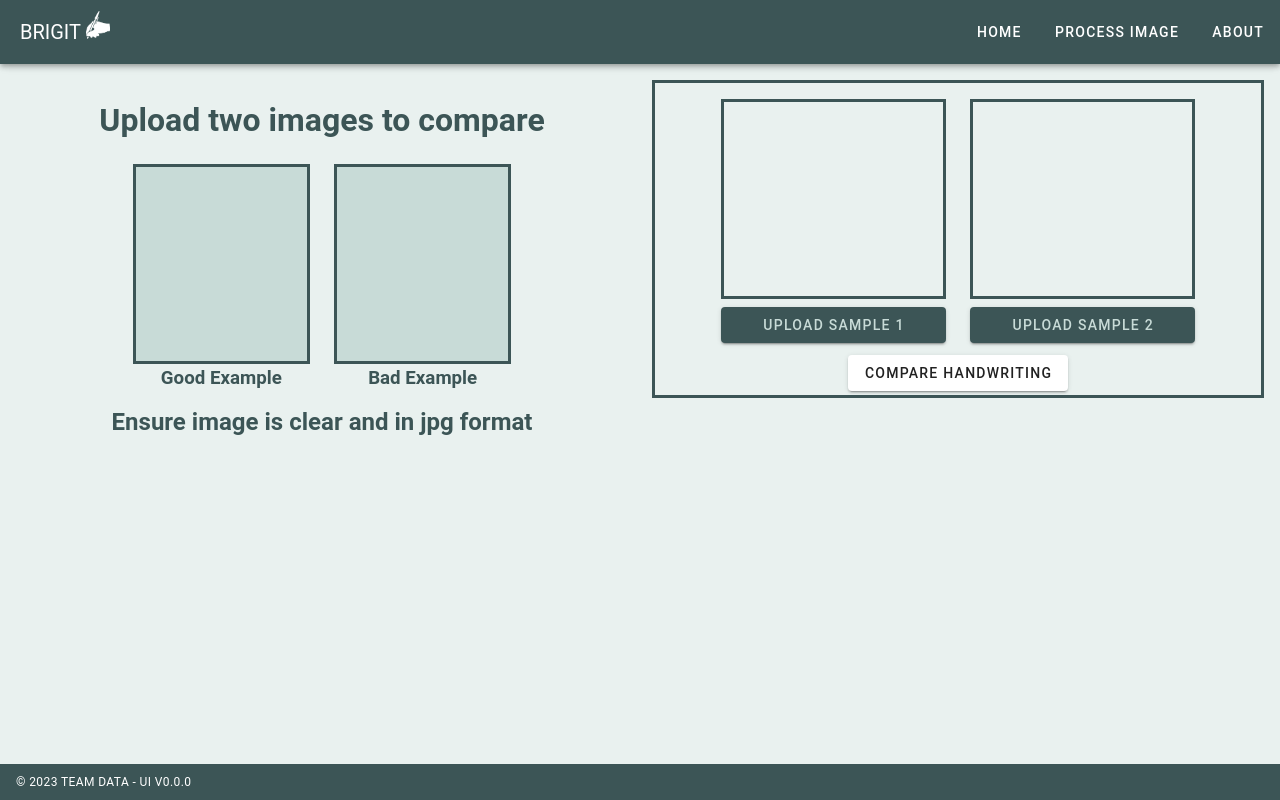
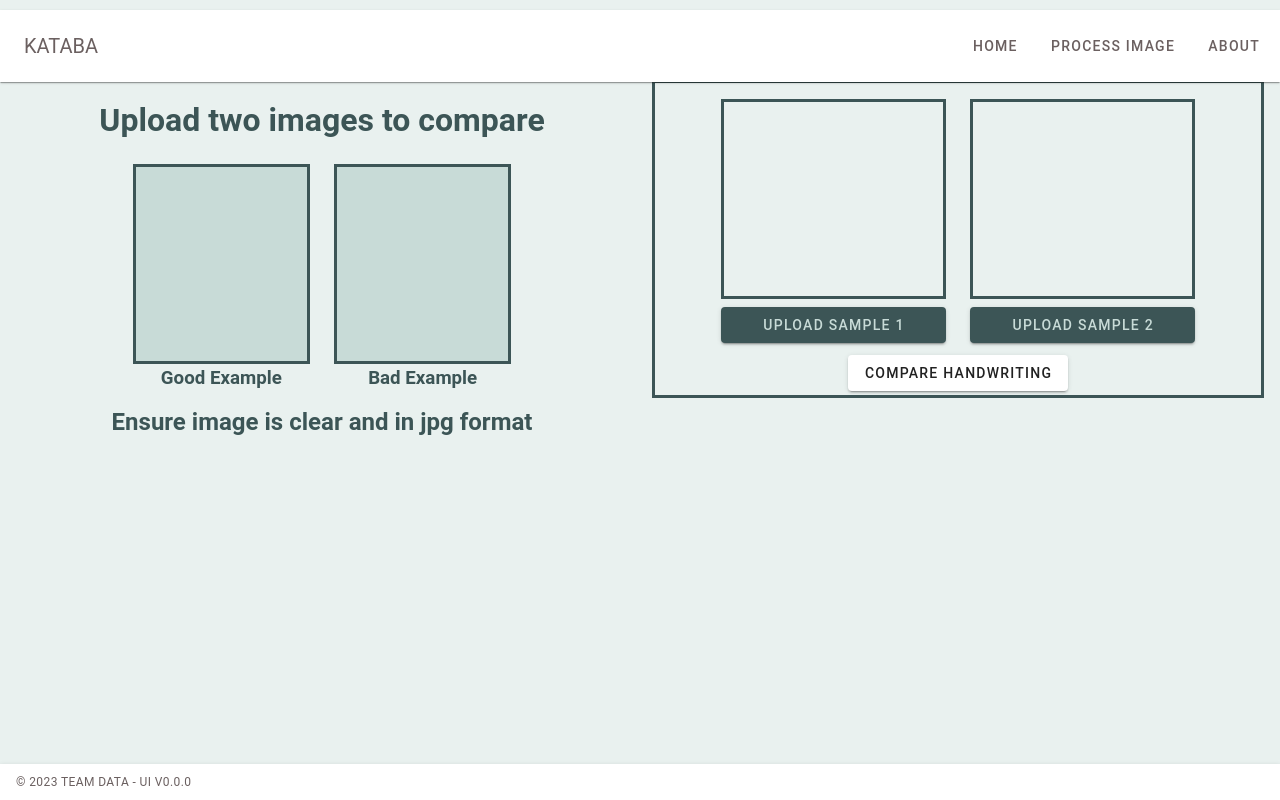
Before and after one commit to CS4360-Senior-Project/UI, a Vue app in the folder image-comparison/: page / in a window 1280 px wide. Built offline with nearby package versions, Linux system fonts and the light colour scheme.

Commit message:
Update header/footer

```diff
--- a/image-comparison/src/components/app-footer.vue
+++ b/image-comparison/src/components/app-footer.vue
@@ -1,6 +1,6 @@
 <template>
-    <v-footer class="text-caption text-uppercase flex-grow-0" color="#3C5556">
-        <div style="color: white">
+    <v-footer class="text-caption text-uppercase flex-grow-0" :elevation="2">
+        <div style="color: #6b6060">
             &copy; {{ getDate }} Team Data - UI v{{ appVersion }}
         </div>
     </v-footer>
--- a/image-comparison/src/components/app-header.vue
+++ b/image-comparison/src/components/app-header.vue
@@ -1,13 +1,13 @@
 <template>
-    <v-app-bar color="#3C5556">
+    <v-app-bar :elevation="1" style="padding: 4px; margin-top: 10px">
         <v-app-bar-title>
-            <div class="d-inline-flex" style="line-height: 64px">
-                <div>
+            <div class="d-inline-flex" style="line-height: 64px" color="#9c6142">
+                <div style="color: #9c6142">
                     <router-link
                         to="/"
                         class="headline text-decoration-none text-white text-capitalize"
                     >
-                        BRIGIT
+                        <span style="color: #6b6060">KATABA</span>
                         <img style="height: 28px; width: 24px" src="../assets/write_logo.png">
                     </router-link>
                 </div>
@@ -19,19 +19,19 @@
             <!-- Route to Home Page -->
             <v-btn
                 variant="text"
-                color="white"
+                color="#6b6060"
             >Home</v-btn>
 
             <!-- Route to Image Processing Page -->
             <v-btn
                 variant="text"
-                color="white"
+                color="#6b6060"
             >Process Image</v-btn>
 
             <!-- Route to About Page -->
             <v-btn
                 variant="text"
-                color="white"
+                color="#6b6060"
             >About</v-btn>
         </v-toolbar-items>
 
```
